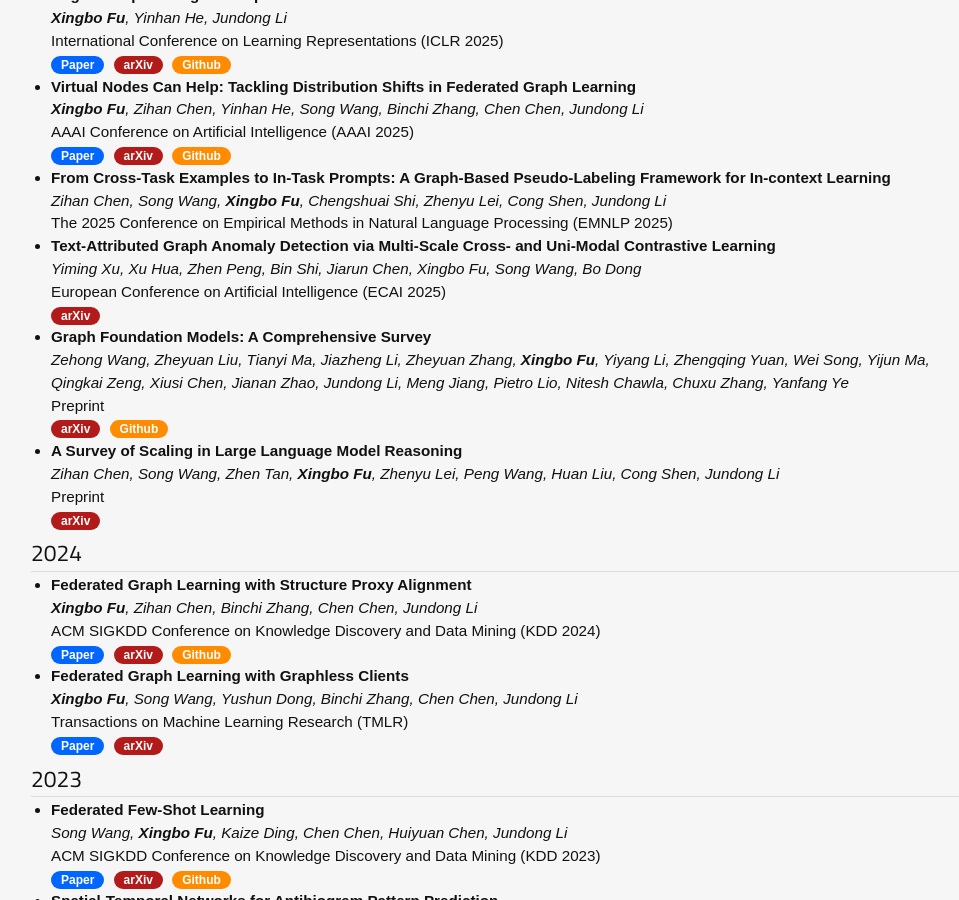
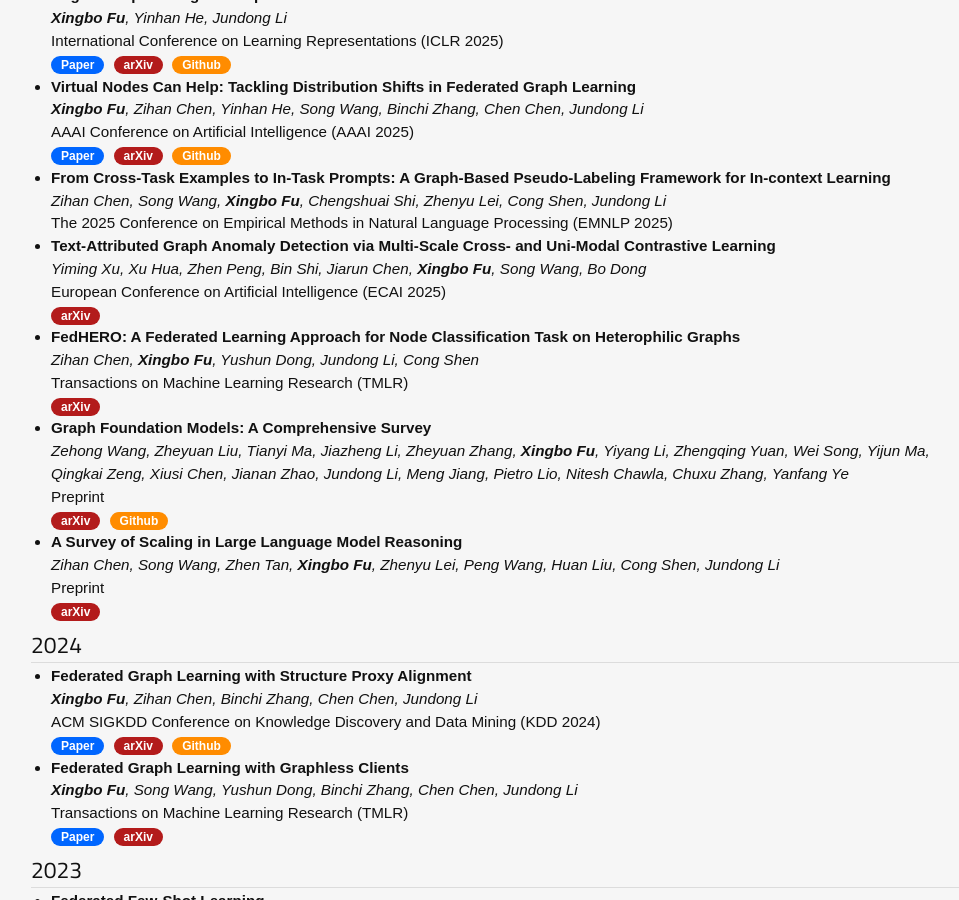
Before and after one commit to xbfu/xbfu.github.io, a Jekyll site: the page built from publications.md, in a window 1280 px wide and 900 px high, scrolled down 489 px. Shown: the whole window, without its empty margins (139-1098 px from the left). Built offline with Jekyll 4.4.1, drawn with Linux system fonts in a browser that asks for light colours; nearby versions of some CDN libraries.

Commit message:
Update author formatting and add new publication

```diff
--- a/publications.md
+++ b/publications.md
@@ -12,7 +12,7 @@ subtitle: Publications - Xingbo Fu
 		<b>Safety in Graph Machine Learning: Threats and Safeguards</b><br>
 		<i>Song Wang, Yushun Dong, Binchi Zhang, Zihan Chen, <b>Xingbo Fu</b>, Yinhan He, Cong Shen, Chuxu Zhang, Nitesh V. Chawla, Jundong Li</i><br>
 		IEEE Transactions on Knowledge and Data Engineering<br>
-        	<a href="https://arxiv.org/abs/2405.11034"><div class="report">arXiv</div></a>
+        <a href="https://arxiv.org/abs/2405.11034"><div class="report">arXiv</div></a>
 	</li>
 
 </ul>
@@ -56,9 +56,15 @@ subtitle: Publications - Xingbo Fu
 	</li>
 	<li>
 		<b>Text-Attributed Graph Anomaly Detection via Multi-Scale Cross- and Uni-Modal Contrastive Learning</b><br>
-		<i>Yiming Xu, Xu Hua, Zhen Peng, Bin Shi, Jiarun Chen, Xingbo Fu, Song Wang, Bo Dong</i><br>
+		<i>Yiming Xu, Xu Hua, Zhen Peng, Bin Shi, Jiarun Chen, <b>Xingbo Fu</b>, Song Wang, Bo Dong</i><br>
 		European Conference on Artificial Intelligence (ECAI 2025)<br>
 		<a href="https://arxiv.org/abs/2508.00513"><div class="report">arXiv</div></a>
+	</li>
+	<li>
+		<b>FedHERO: A Federated Learning Approach for Node Classification Task on Heterophilic Graphs</b><br>
+		<i>Zihan Chen, <b>Xingbo Fu</b>, Yushun Dong, Jundong Li, Cong Shen</i><br>
+		Transactions on Machine Learning Research (TMLR)<br>
+		<a href="https://arxiv.org/abs/2504.21206"><div class="report">arXiv</div></a>
 	</li>
 	<li>
 		<b>Graph Foundation Models: A Comprehensive Survey</b><br>
```
